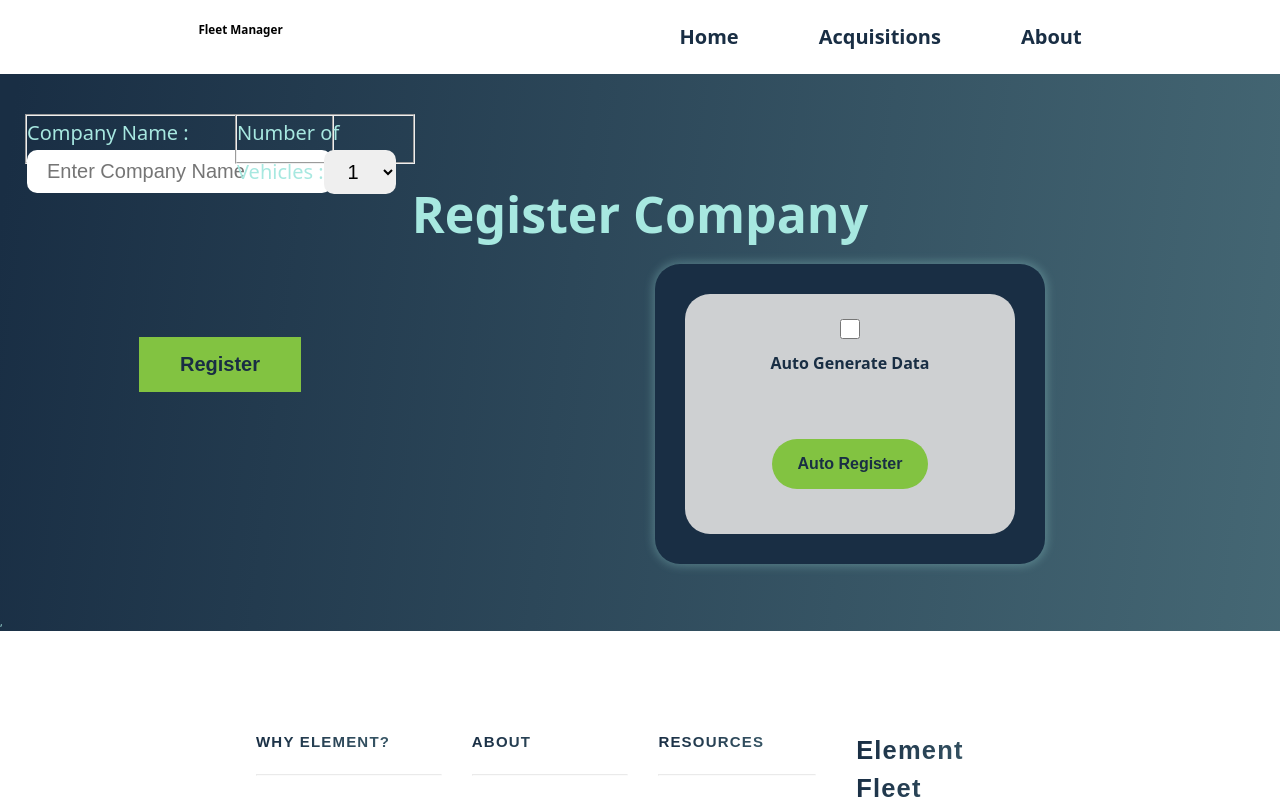
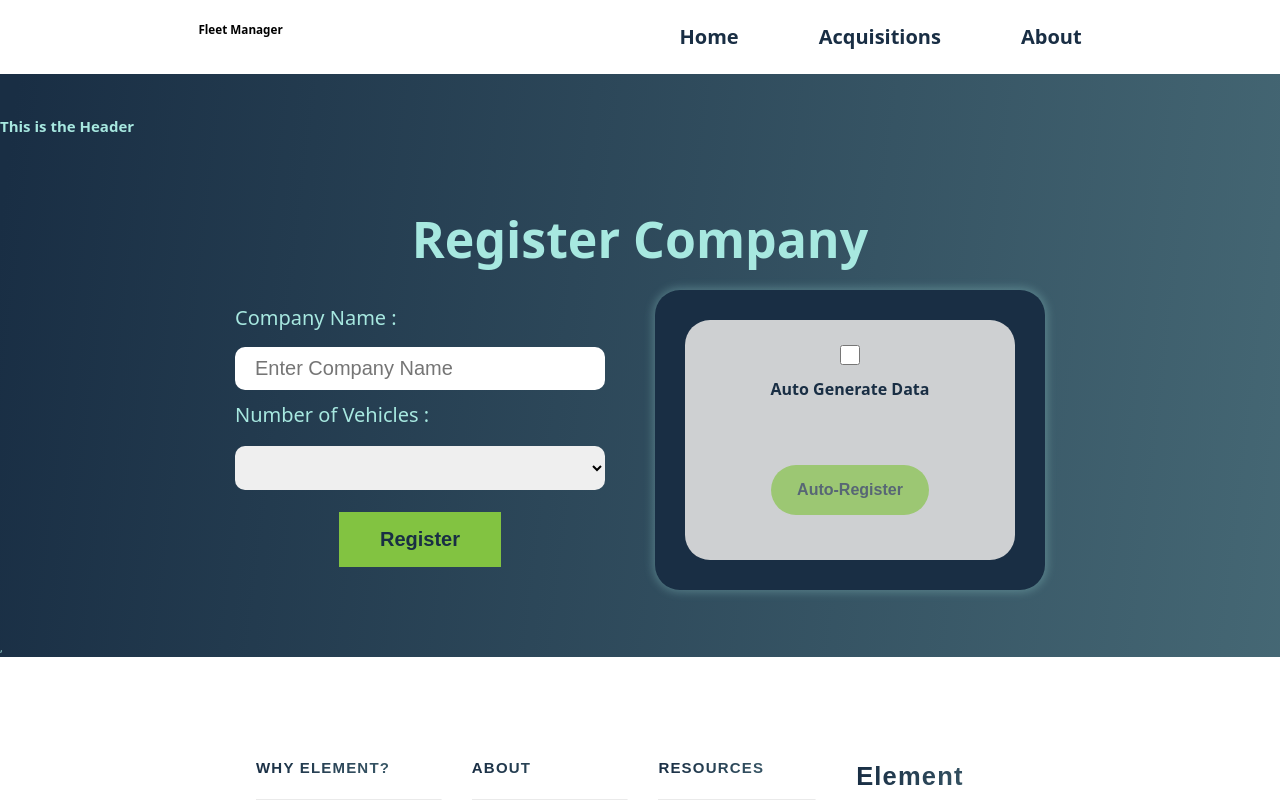
Before and after one commit to JIMOHMA/fleetsimulation, a React (Vite) app: page /new in a window 1280 px wide. Shown: the top 800 px of the page. Built offline with nearby package versions, Linux system fonts and the light colour scheme; no server answers.

Commit message:
Restructured html to include the Header component.

```diff
--- a/src/pages/NewAcquisition.jsx
+++ b/src/pages/NewAcquisition.jsx
@@ -1,39 +1,155 @@
 import React from 'react'
-
+import Header from '../components/Header'
+import { useState } from 'react'
 
 const NewAcquisition = () => {
+
+  const [companyName, setCompanyName] = useState('')
+  const [vehicleNums, setVehicleNums] = useState('')
+  const [isChecked, setIsChecked] = useState(false)
+
+  const autoGenerateCompany = async () => {
+
+    try {
+      const response = await fetch('http://localhost:3001/autogenerate', {
+        method: 'POST',
+        headers: {
+          'Content-Type': 'application/json',
+        },
+        body: JSON.stringify({instruction: "generate-company"}),
+      });
+
+      const responseData = await response.json();
+      console.log('Response from server:', responseData)
+
+      if (response.ok) {
+        alert('New Company generated registered');
+      } else {
+        alert('Error submitting company info...Please try again!');
+      }
+    } catch (error) {
+      console.log("Error auto-generating company:", error)
+    }
+  }
+
+  // handle the change on the checkbox
+  const handleCheckbox = (e) => {
+    console.log(e.target.value)
+    setIsChecked(e.target.checked)
+    console.log("isChecked state is now:", isChecked)
+  }
+
+  const submitCompany = async (myEvent) => {
+    myEvent.preventDefault();
+
+    const newCompanyData = {
+      name: companyName,
+      numOfVehicles: vehicleNums
+    }
+
+    // req to server to submit company information
+    try {
+      // const response = await fetch('https://fleetdemo.onrender.com/new_acquisition', {
+      const response = await fetch('http://localhost:3001/new_acquisition', {
+        method: 'POST',
+        headers: {
+          'Content-Type': 'application/json',
+        },
+        body: JSON.stringify(newCompanyData),
+      });
+
+      const responseData = await response.json();
+      console.log('Response from server:', responseData)
+      setCompanyName('')
+      setVehicleNums('')
+
+      if (response.ok) {
+        alert('New Company successfully registered');
+      } else {
+        alert('Error submitting company info...Please try again!');
+      }
+    } catch (error) {
+      console.log('Error from submission is:', error)
+    }
+  }
+
+  const styles = {
+    disabledButton: {
+      pointerEvents: "none",
+      cursor: 'not-allowed',
+      opacity: 0.65
+    },
+    enabledButton: {
+      cursor: 'pointer'
+    }
+  }
+
   return (
+    <>
+      <Header></Header>
       <section className='acquisition-container'>
         <h2 className='h2-heading'>Register Company</h2>
+        <form onSubmit={submitCompany}>
           <fieldset className="name-fieldset">
               <label htmlFor="name">Company Name :</label>
-                <input type="text" name="name" placeholder="Enter Company Name" />
+              <input
+              type="text"
+              name="name"
+              placeholder="Enter Company Name"
+              value={companyName}
+              onChange={(e) => setCompanyName(e.target.value)} // update state to entered name
+            required/>
           </fieldset>
 
           <fieldset className="num-fieldset">
               <label htmlFor="vehicleNumber">Number of Vehicles :</label>
-                <select name="vehicleNumber" id="vehicleNumber">
+              <select
+              name="vehicleNumber"
+              id="vehicleNumber"
+              value={vehicleNums}
+              onChange={(e) => setVehicleNums(e.target.value)}
+              required>
+                  <option></option>
                   <option value="1">1</option>
                   <option value="2">2</option>
                   <option value="3">3</option>
                   <option value="4">4</option>
                   <option value="5">5</option>
                   <option value="6">6</option>
+                  <option value="6">7</option>
               </select>
           </fieldset>
 
 
-            <button className='save-button'>Register</button>
-
+          <button
+            type='submit'
+            className='save-button'
+            style={!isChecked ? styles.enabledButton : styles.disabledButton }
+            >
+            Register
+          </button>
+        </form>
         <div className="generate">
 
-                <input type="checkbox" id="auto-generate" name="auto-generate" value="generate-data" />
+            <input
+            type="checkbox"
+            id="auto-generate"
+            name="auto-generate"
+            onChange={handleCheckbox}
+            value='generate-company'
+            />
             <label htmlFor="auto-generate">Auto Generate Data</label><br />
 
-                <button className='generate-button'>Auto Register</button>
+            <button style={!isChecked ? styles.disabledButton : styles.enableButton}
+            // {/* <button  */}
+              onClick={autoGenerateCompany} className='generate-button'>
+              Auto-Register
+
+            </button>
             <div className='bg-replace'></div>
         </div>
       </section>
+    </>
   )
 }
 
```
Lines whose indentation alone changed are shown as unchanged.
